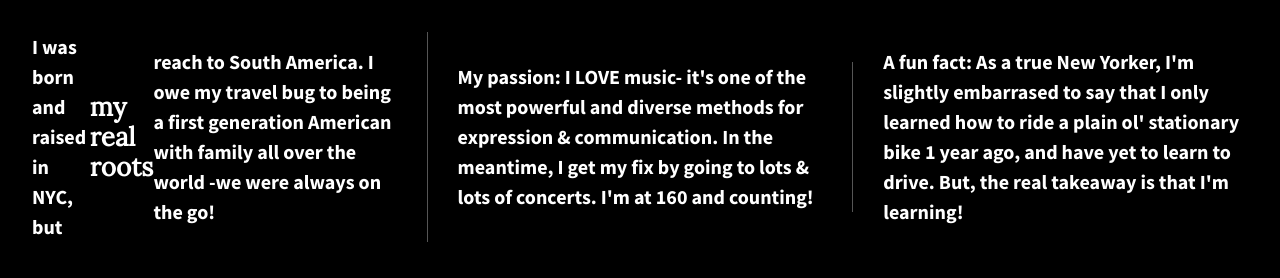
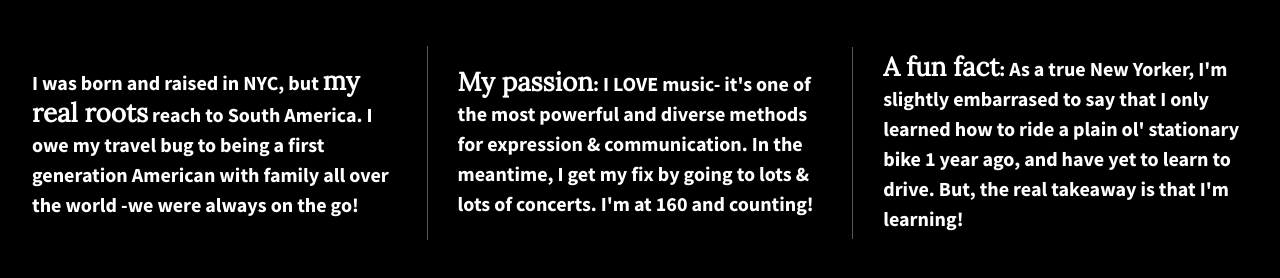
Before and after one commit to CLMallon/divs-flexbox, a plain HTML site: page index.html in a window 1280 px wide. Drawn offline with nearby package versions, Linux system fonts and the light colour scheme.

Commit message:
Added p and span tags

```diff
--- a/index.html
+++ b/index.html
@@ -22,13 +22,13 @@
 
         <section class="wrapper">
             <div class="div-1">
-                I was born and raised in NYC, but <span>my real roots</span>reach to South America. I owe my travel bug to being a first generation American with family all over the world -we were always on the go!
+                <p>I was born and raised in NYC, but <span>my real roots</span> reach to South America. I owe my travel bug to being a first generation American with family all over the world -we were always on the go!</p>
             </div>
             <div class="div-2">
-                My passion: I LOVE music- it's one of the most powerful and diverse methods for expression & communication. In the meantime, I get my fix by going to lots & lots of concerts. I'm at 160 and counting!
+                <p><span>My passion</span>: I LOVE music- it's one of the most powerful and diverse methods for expression & communication. In the meantime, I get my fix by going to lots & lots of concerts. I'm at 160 and counting!</p>
             </div>
             <div class="div-3">
-                A fun fact: As a true New Yorker, I'm slightly embarrased to say that I only learned how to ride a plain ol' stationary bike 1 year ago, and have yet to learn to drive. But, the real takeaway is that I'm learning!
+                <p><span>A fun fact</span>: As a true New Yorker, I'm slightly embarrased to say that I only learned how to ride a plain ol' stationary bike 1 year ago, and have yet to learn to drive. But, the real takeaway is that I'm learning!</p>
             </div>
         </section>
 
```
